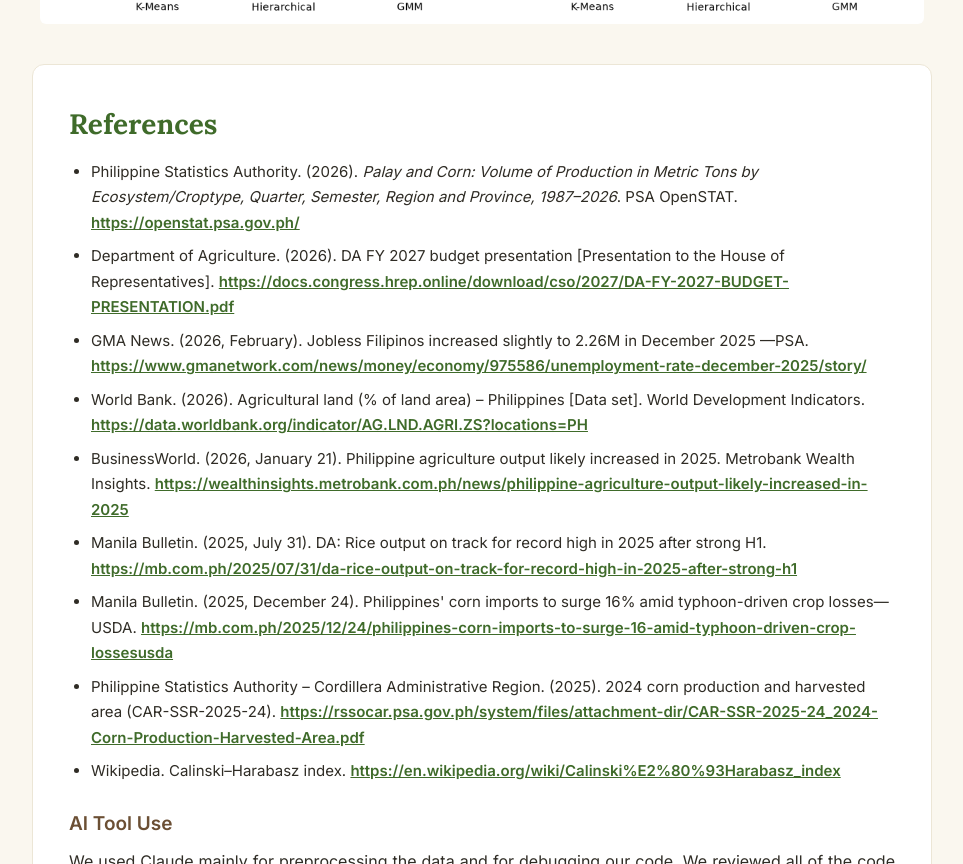
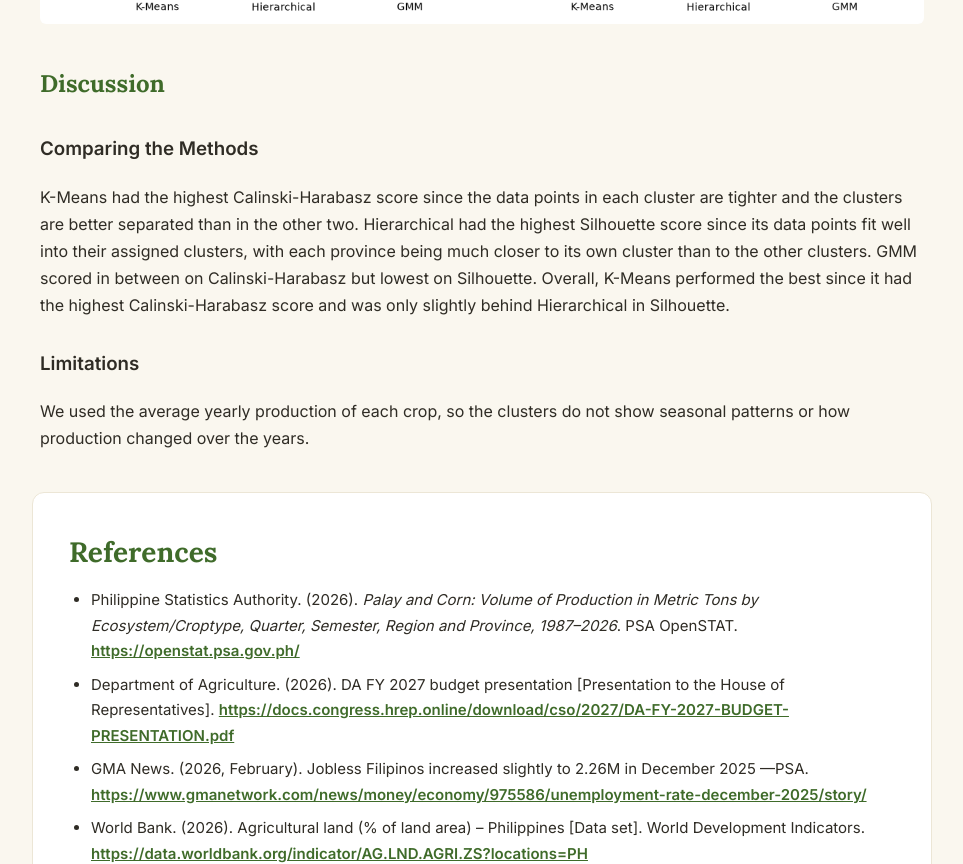
Before and after one commit to jagibudu/CMSC-170-PROJECT, a plain HTML site: page docs/index.html in a window 1280 px wide. Shown: the part 5602-6466 px from the top of the page, without its empty margins (158-1121 px from the left). Drawn offline with Linux system fonts and the light colour scheme.

Commit message:
add discussion

```diff
--- a/docs/index.css
+++ b/docs/index.css
@@ -168,14 +168,20 @@ html {
 /*End of Methods and Evaluation Metrics cards*/
 
 
-/* Results section */
-.results {
+/* Results and discussion sections */
+.results,
+.discussion {
     margin: 40px 0;
     padding: 0 8px;
 }
 
-.results h3 {
+.results h3,
+.discussion h3 {
     margin-top: 28px;
+}
+
+.discussion p {
+    line-height: 1.7;
 }
 
 /* Figures */
--- a/docs/index.html
+++ b/docs/index.html
@@ -164,6 +164,22 @@
     </section>
 
 
+     <!-- Discussion section -->
+    <section class="discussion">
+        <h2>Discussion</h2>
+
+        <h3>Comparing the Methods</h3>
+        <p>K-Means had the highest Calinski-Harabasz score since the data points in each cluster are tighter and the clusters are better separated than in the other two.
+            Hierarchical had the highest Silhouette score since its data points fit well into their assigned clusters,
+            with each province being much closer to its own cluster than to the other clusters. GMM scored in between on Calinski-Harabasz but lowest on Silhouette.
+                        Overall, K-Means performed the best since it had the highest Calinski-Harabasz score and was only slightly behind Hierarchical in Silhouette.
+        </p>
+
+        <h3>Limitations</h3>
+        <p>We used the average yearly production of each crop, so the clusters do not show seasonal patterns or how production
+            changed over the years.
+        </p>
+    </section>
 
 
      <!-- References section -->
```
